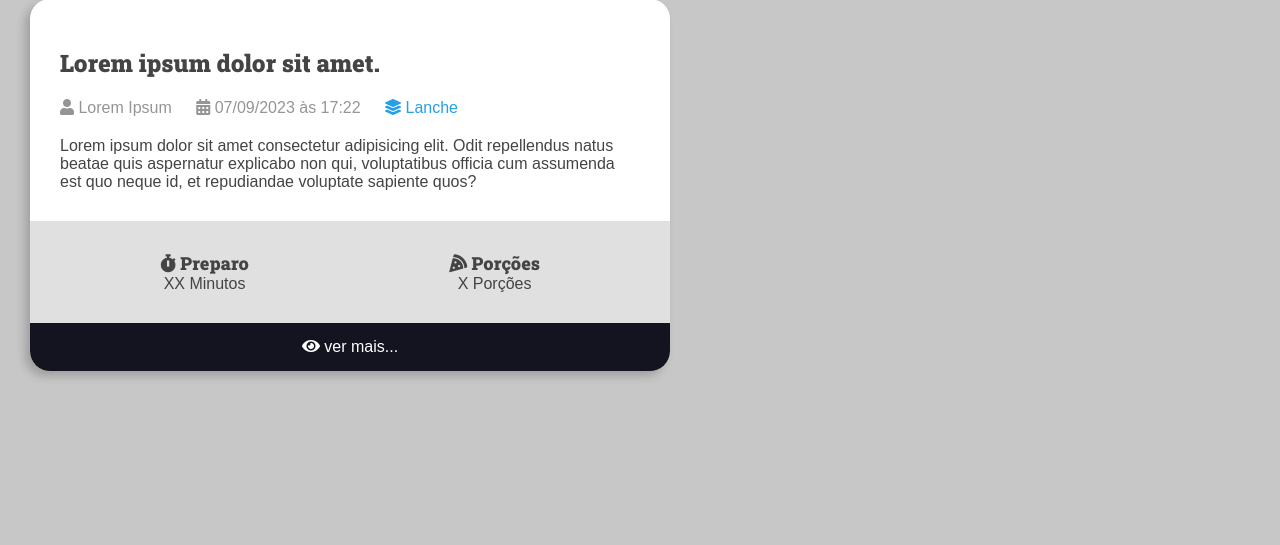
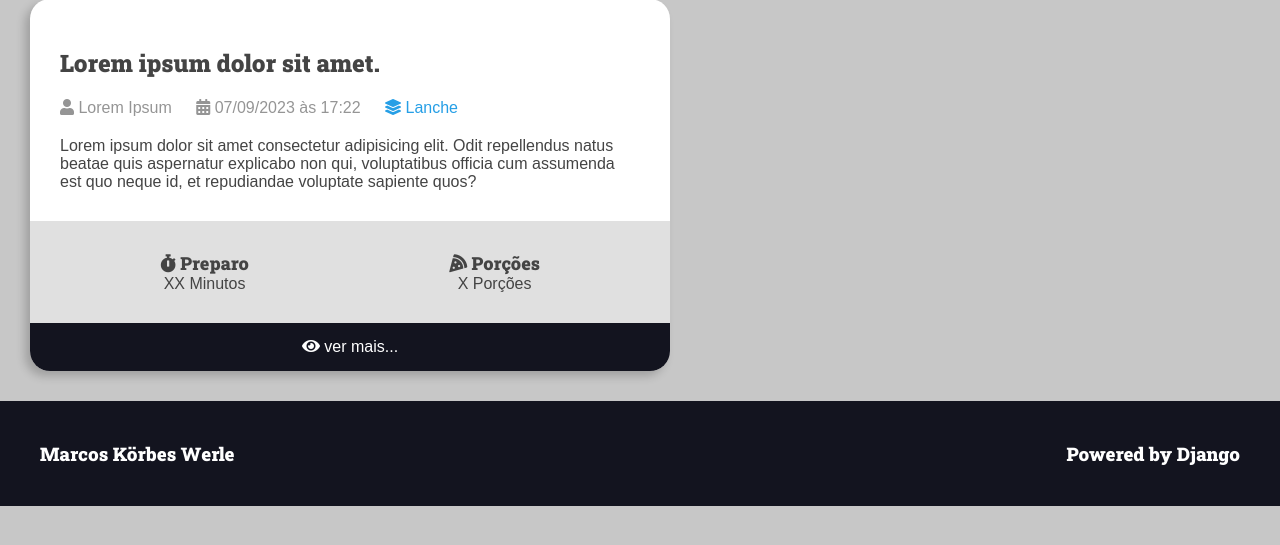
Before and after one commit to marcoskw/masterchef, a Django app: page / in a window 1280 px wide. Shown: the part 213-758 px from the top of the page. Run offline with Django 4.2, Linux system fonts and the light colour scheme; some libraries are stand-ins or nearby versions.

Commit message:
Adding footer on page

```diff
--- a/recipes/templates/recipes/pages/home.html
+++ b/recipes/templates/recipes/pages/home.html
@@ -9,6 +9,7 @@
             {% include 'recipes/partials/recipe.html' %}
         </div>
     </main>
+    {% include 'recipes/partials/footer.html' %}
+
 </body>
-
 </html>
--- /dev/null
+++ b/recipes/templates/recipes/partials/footer.html
@@ -0,0 +1,13 @@
+<footer class="main-footer">
+    <div class="developer">
+        <h3>
+            <a href="https://www.linkedin.com/in/marcos-k%C3%B6rbes-werle-683b6810a/" target="_blank" rel="noreferrer noopener">Marcos Körbes Werle</a>
+        </h3>
+    </div>
+
+    <div class="powered">
+        <h3>
+            <a href="https://www.djangoproject.com/" target="_blank" rel="noreferrer noopener">Powered by Django</a>
+        </h3>
+    </div>
+  </footer>
--- a/recipes/templates/recipes/partials/head.html
+++ b/recipes/templates/recipes/partials/head.html
@@ -259,5 +259,24 @@
         .recipe-footer a:hover {
             filter: brightness(2)
         }
+
+        .main-footer {
+            display: flex;
+            align-items: center;
+            justify-content: space-between;
+            background: var(--color-primary-dark);
+            color: var(--color-white);
+            padding: var(--spacing-gutter-large);
+        }
+
+        .main-footer a {
+            color: var(--color-white);
+            text-decoration: none;
+            transition: all 300ms ease-in-out;
+        }
+
+        .main-footer a:hover {
+            filter: brightness(.8);
+        }
     </style>
 </head>
```
